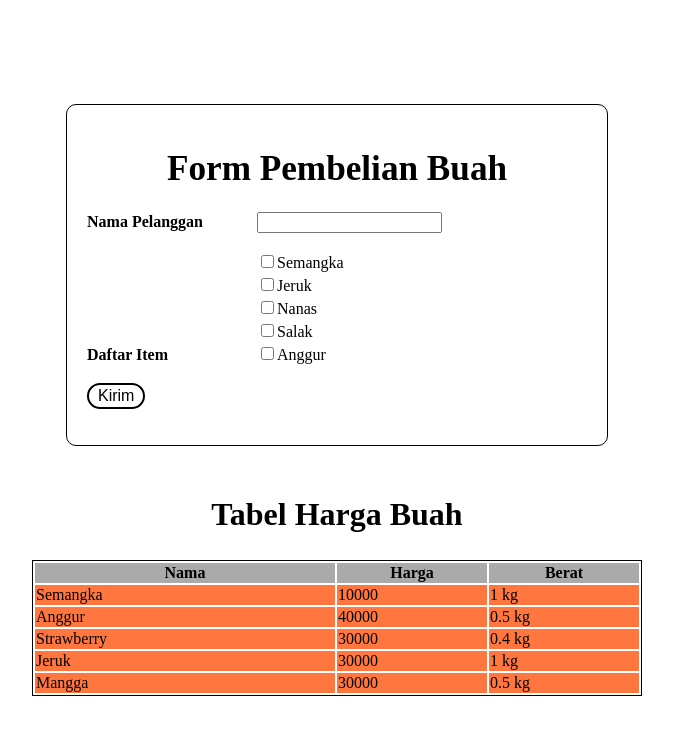
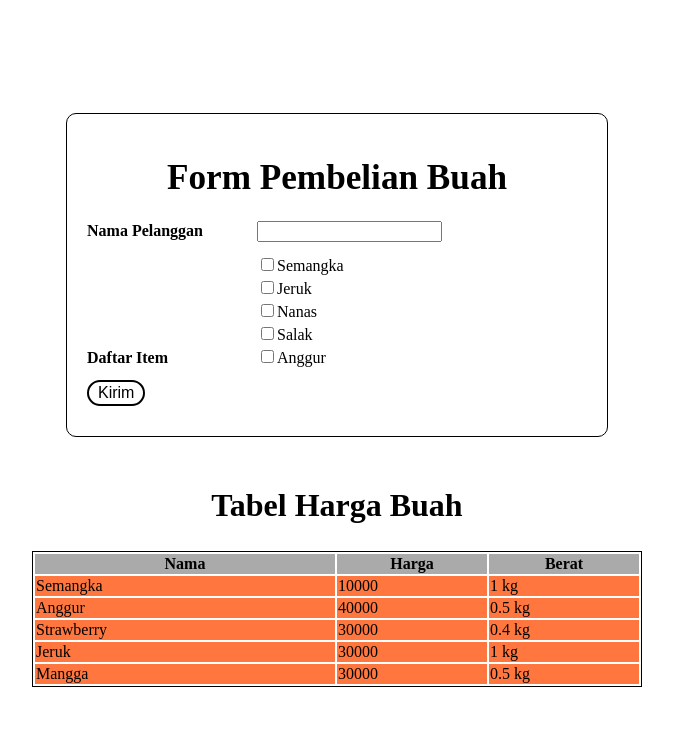
Before and after one commit to bayusamudra5502/IM-Sanbercode-Reactjs-Batch-25, a React (Create React App) app in the folder Tugas-Harian-Part-2/: page / in a window 1280 px wide. Shown: the top 732 px of the page, without its empty margins (303-976 px from the left). Built offline with nearby package versions, Linux system fonts and the light colour scheme.

Commit message:
Mengubah sedikit kode agar tidak muncul warning pada console

```diff
--- a/Tugas-Harian-Part-2/src/Tugas-10/Tugas10.js
+++ b/Tugas-Harian-Part-2/src/Tugas-10/Tugas10.js
@@ -17,33 +17,37 @@ class TabelBuah extends React.Component {
                 <h2>Tabel Harga Buah</h2>
                 <table>
                     <colgroup>
-                        <col className="kolom-nama"/>
-                        <col className="kolom-harga"/>
-                        <col className="kolom-berat"/>
+                        <col className="kolom-nama" />
+                        <col className="kolom-harga" />
+                        <col className="kolom-berat" />
                     </colgroup>
+                    <thead>
                         <tr>
                             <th>Nama</th>
                             <th>Harga</th>
                             <th>Berat</th>
                         </tr>
+                    </thead>
+                    <tbody>
                         { barisData }
+                    </tbody>
                 </table>
             </>
         );
     }
 }
 
-class TabelBuahTerisi extends React.Component{
-    render(){
+class TabelBuahTerisi extends React.Component {
+    render() {
         const dataHargaBuah = [
-            {nama: "Semangka", harga: 10000, berat: 1000},
-            {nama: "Anggur", harga: 40000, berat: 500},
-            {nama: "Strawberry", harga: 30000, berat: 400},
-            {nama: "Jeruk", harga: 30000, berat: 1000},
-            {nama: "Mangga", harga: 30000, berat: 500}
+            { nama: "Semangka", harga: 10000, berat: 1000 },
+            { nama: "Anggur", harga: 40000, berat: 500 },
+            { nama: "Strawberry", harga: 30000, berat: 400 },
+            { nama: "Jeruk", harga: 30000, berat: 1000 },
+            { nama: "Mangga", harga: 30000, berat: 500 }
         ];
 
-          return (<TabelBuah dataBuah={dataHargaBuah}/>)
+        return (<TabelBuah dataBuah={dataHargaBuah} />)
     }
 }
 
@@ -53,7 +57,7 @@ class TabelBuahRow extends React.Component {
             <tr>
                 <td>{this.props.nama}</td>
                 <td>{this.props.harga}</td>
-                <td>{this.props.berat/1000} kg</td>
+                <td>{this.props.berat / 1000} kg</td>
             </tr>
         );
     }
--- a/Tugas-Harian-Part-2/src/Tugas-9/Tugas9.css
+++ b/Tugas-Harian-Part-2/src/Tugas-9/Tugas9.css
@@ -4,6 +4,10 @@
     padding: 20px;
     width: 500px;
     margin: 0 auto 50px;
+}
+
+form > div{
+    margin-bottom: 10px;
 }
 
 label {
--- a/Tugas-Harian-Part-2/src/Tugas-9/Tugas9.js
+++ b/Tugas-Harian-Part-2/src/Tugas-9/Tugas9.js
@@ -5,11 +5,11 @@ function FormBuah() {
         <div className="form">
             <h1>Form Pembelian Buah</h1>
             <form action="#">
-                <p>
+                <div>
                     <label htmlFor="nama-pelanggan">Nama Pelanggan</label>
                     <input id="nama-pelanggan" name="nama" required />
-                </p>
-                <p>
+                </div>
+                <div>
                     <label>Daftar Item</label>
                     <div className="daftar-buah">
                         <p className="pilihan-buah">
@@ -58,10 +58,10 @@ function FormBuah() {
                             <label htmlFor="anggur">Anggur</label>
                         </p>
                     </div>
-                </p>
-                <p>
+                </div>
+                <div>
                     <button>Kirim</button>
-                </p>
+                </div>
             </form>
         </div>
     );
```
Lines whose indentation alone changed are shown as unchanged.
